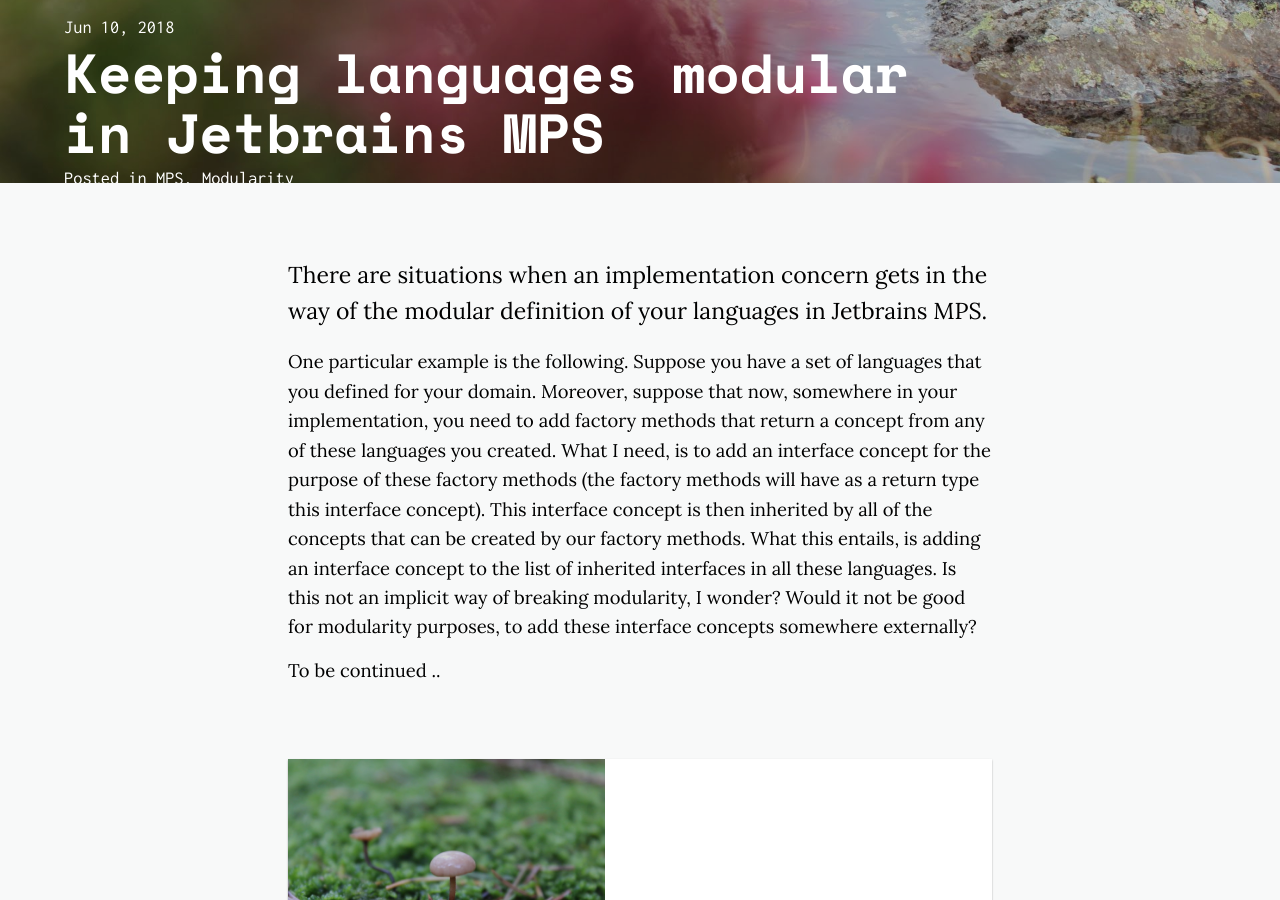
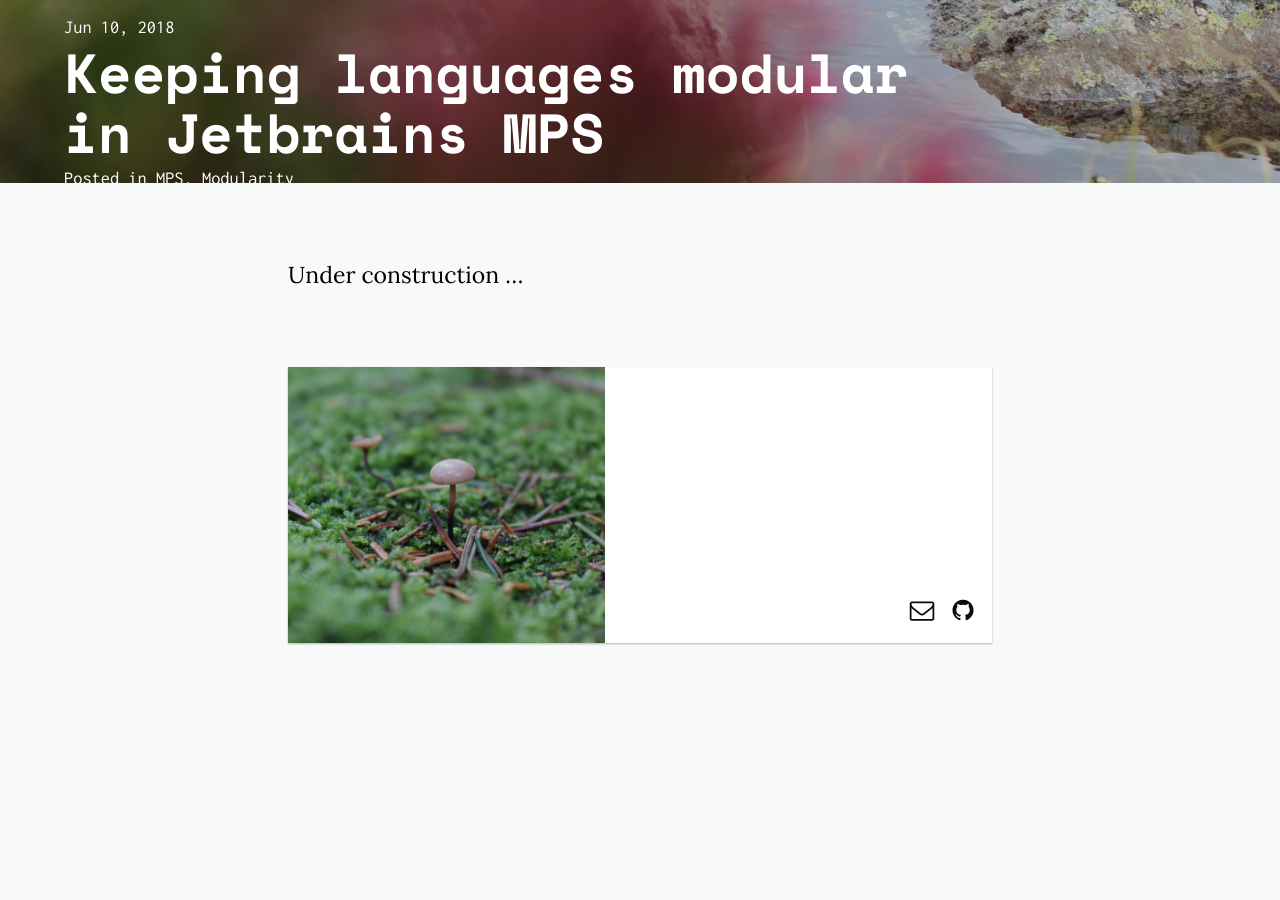
Before and after one commit to farcasia/ana.sutii.github.io, a Jekyll site: the page built from _posts/2018-06-10-Keeping-languages-modular-in-Jetbrains-MPS.markdown, in a window 1280 px wide and 900 px high, scrolled down 461 px. Built offline with Jekyll 4.4.1, drawn with Linux system fonts in a browser that asks for light colours; nearby versions of some CDN libraries; after the commit the page ends 1178 px from its top, so only the background shows below that.

Commit message:
Start from zero

```diff
--- a/_posts/2018-06-10-Keeping-languages-modular-in-Jetbrains-MPS.markdown
+++ b/_posts/2018-06-10-Keeping-languages-modular-in-Jetbrains-MPS.markdown
@@ -9,18 +9,4 @@
 image: /assets/img/IMG_6414.JPG
 image-sm: /assets/img/IMG_6414.JPG
 ---
-There are situations when an implementation concern gets in the way
-of the modular definition of your languages in Jetbrains MPS.
-
-One particular example is the following. Suppose you have a set of languages
-that you defined for your domain. Moreover, suppose that now, somewhere in your implementation, you need to
-add factory methods that return a concept from any of these languages you created.
-What I need, is to add an interface concept for the purpose of these factory methods (the factory methods
-will have as a return type this interface concept). This
-interface concept is then inherited by all of the concepts that can be created by our
-factory methods. What this entails, is adding an interface concept to the list of inherited interfaces
-in all these languages. Is this not an implicit way of breaking modularity, I wonder?
-Would it not be good for modularity purposes,
-to add these interface concepts somewhere externally?
-
-To be continued ..
+Under construction ...
```
